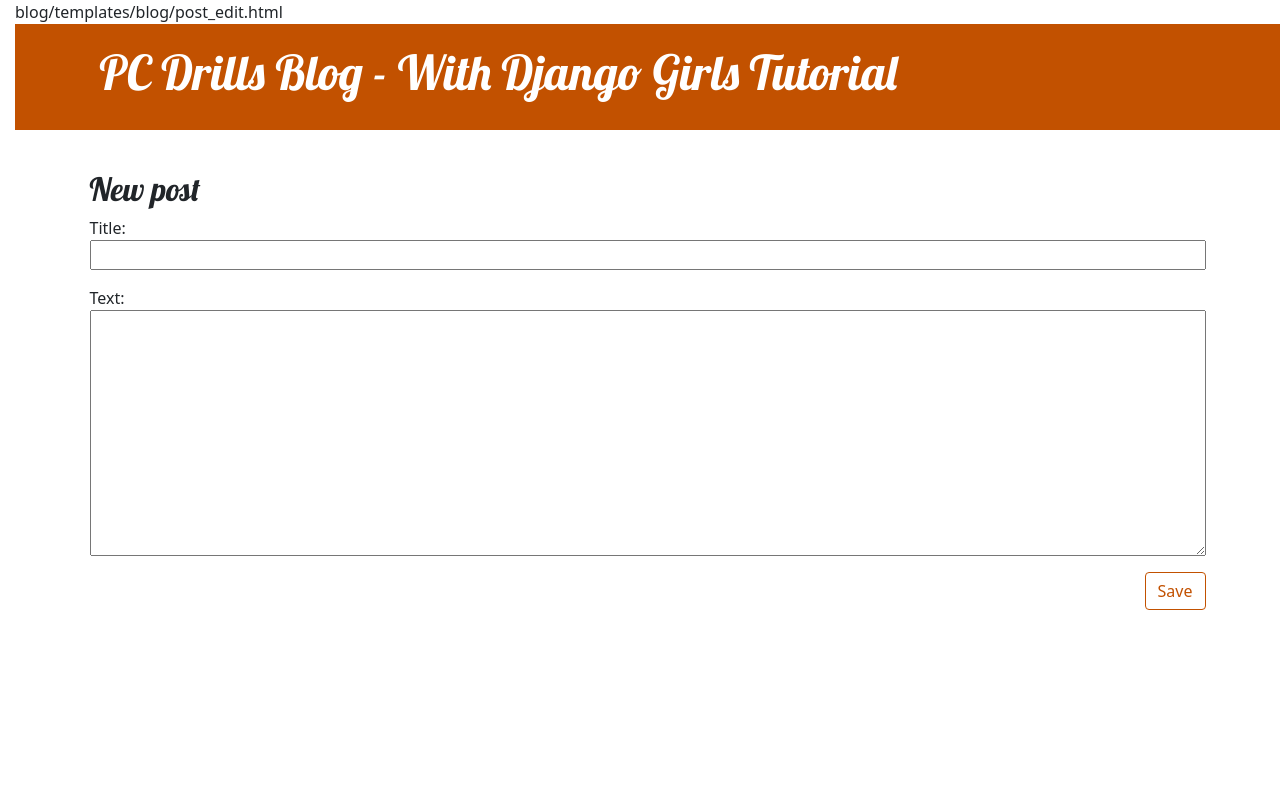
After one commit to pcdrills/my-first-blog, a Django app: page /post/new/ in a window 1280 px wide. The commit adds this page. Run offline with Django 4.2, Linux system fonts and the light colour scheme.

Commit message:
Added views to create/edit blog post inside the site.

```diff
--- a/blog/templates/blog/base.html
+++ b/blog/templates/blog/base.html
@@ -1,20 +1,33 @@
+
+
 {% load static %}
-
 <!DOCTYPE html>
 <html>
     <head>
-        <title>Django Girls blog</title>
+        <title>PC Drills Blog - by Django Girls</title>
         <link rel="stylesheet" href="https://cdn.jsdelivr.net/npm/bootstrap@5.1.3/dist/css/bootstrap.min.css" integrity="sha384-1BmE4kWBq78iYhFldvKuhfTAU6auU8tT94WrHftjDbrCEXSU1oBoqyl2QvZ6jIW3" crossorigin="anonymous">
+        <link href='//fonts.googleapis.com/css?family=Lobster&subset=latin,latin-ext' rel='stylesheet' type='text/css'>
         <link rel="stylesheet" href="{% static 'css/blog.css' %}">
-        <link href="//fonts.googleapis.com/css?family=Lobster&subset=latin,latin-ext" rel="stylesheet" type="text/css">
-        <a href="{% url 'post_new' %}" class="top-menu">
-            {% include './icons/file-earmark-plus.svg' %}
-        </a>
-
     </head>
     <body>
-        {% block content %}
+        <header class="page-header">
+            <div class="container">
+                {% if user.is_authenticated %}
+                    <a href="{% url 'post_new' %}" class="top-menu">
+                        {% include './icons/file-earmark-plus.svg' %}
+                    </a>
+                {% endif %}
 
-        {% endblock %}
+                <h1><a href="/">PC Drills Blog - With Django Girls Tutorial</a></h1>
+            </div>
+        </header>
+        <main class="content container">
+            <div class="row">
+                <div class="col">
+                    {% block content %}
+                    {% endblock %}
+                </div>
+            </div>
+        </main>
     </body>
 </html>
--- /dev/null
+++ b/blog/templates/blog/post_edit.html
@@ -0,0 +1,10 @@
+blog/templates/blog/post_edit.html
+{% extends 'blog/base.html' %}
+
+{% block content %}
+    <h2>New post</h2>
+    <form method="POST" class="post-form">{% csrf_token %}
+        {{ form.as_p }}
+        <button type="submit" class="save btn btn-secondary">Save</button>
+    </form>
+{% endblock %}
--- a/blog/urls.py
+++ b/blog/urls.py
@@ -4,5 +4,7 @@ from . import views
 urlpatterns = [
     path('', views.post_list, name='post_list'),
     path('post/<int:pk>/', views.post_detail, name='post_detail'),
+    path('post/new/', views.post_new, name='post_new'),
+    path('post/<int:pk>/edit/', views.post_edit, name='post_edit'),
 
 ]
--- a/blog/views.py
+++ b/blog/views.py
@@ -1,6 +1,8 @@
 from django.shortcuts import render, get_object_or_404
 from django.utils import timezone
 from .models import Post
+from .forms import PostForm
+from django.shortcuts import redirect
 
 # Create your views here.
 def post_list(request):
@@ -10,3 +12,30 @@ def post_list(request):
 def post_detail(request, pk):
     post = get_object_or_404(Post, pk=pk)
     return render(request, 'blog/post_detail.html', {'post': post})
+
+def post_new(request):
+    if request.method == "POST":
+        form = PostForm(request.POST)
+        if form.is_valid():
+            post = form.save(commit=False)
+            post.author = request.user
+            post.published_date = timezone.now()
+            post.save()
+            return redirect('post_detail', pk=post.pk)
+    else:
+        form = PostForm()
+    return render(request, 'blog/post_edit.html', {'form': form})
+
+def post_edit(request, pk):
+    post = get_object_or_404(Post, pk=pk)
+    if request.method == "POST":
+        form = PostForm(request.POST, instance=post)
+        if form.is_valid():
+            post = form.save(commit=False)
+            post.author = request.user
+            post.published_date = timezone.now()
+            post.save()
+            return redirect('post_detail', pk=post.pk)
+    else:
+        form = PostForm(instance=post)
+    return render(request, 'blog/post_edit.html', {'form': form})
```
Also changed, not shown: blog/templates/blog/post_detail.html (+7 -0 lines), blog/templates/blog/icons/pencil-fill.svg (added).
